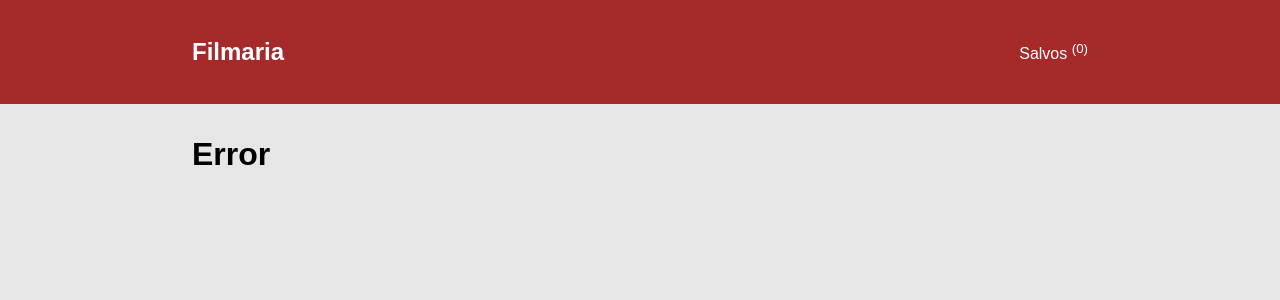
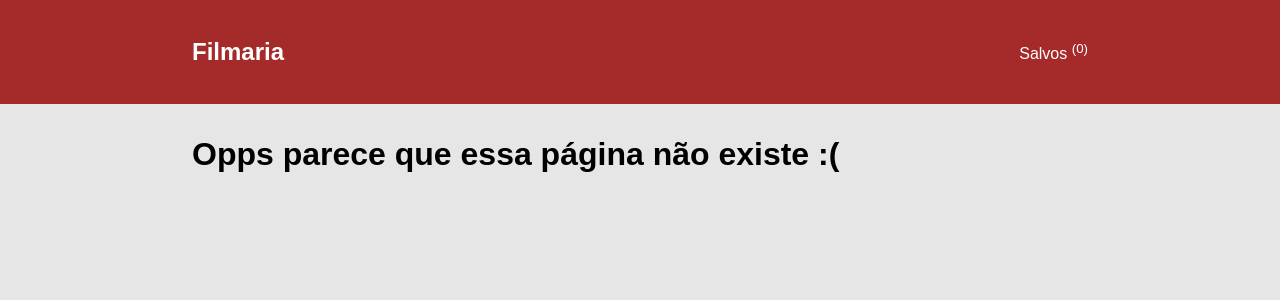
Before and after one commit to PedroMakengo/filmaria, a Vue app: page /erro in a window 1280 px wide. Shown: the top 300 px of the page. Built offline with nearby package versions, Linux system fonts and the light colour scheme.

Commit message:
Trabalhando nos detalhes

```diff
--- a/src/assets/css/global.css
+++ b/src/assets/css/global.css
@@ -5,7 +5,7 @@
 }
 
 body {
-  font-family: Poppins, sans-serif;
+  font-family: "Poppins", sans-serif;
   background: #e6e6e6;
 }
 
--- a/src/views/Erro.vue
+++ b/src/views/Erro.vue
@@ -1,6 +1,6 @@
 <!-- eslint-disable vue/multi-word-component-names -->
 <template>
   <div class="error">
-    <h1>Error</h1>
+    <h1>Opps parece que essa página não existe :(</h1>
   </div>
 </template>
```
